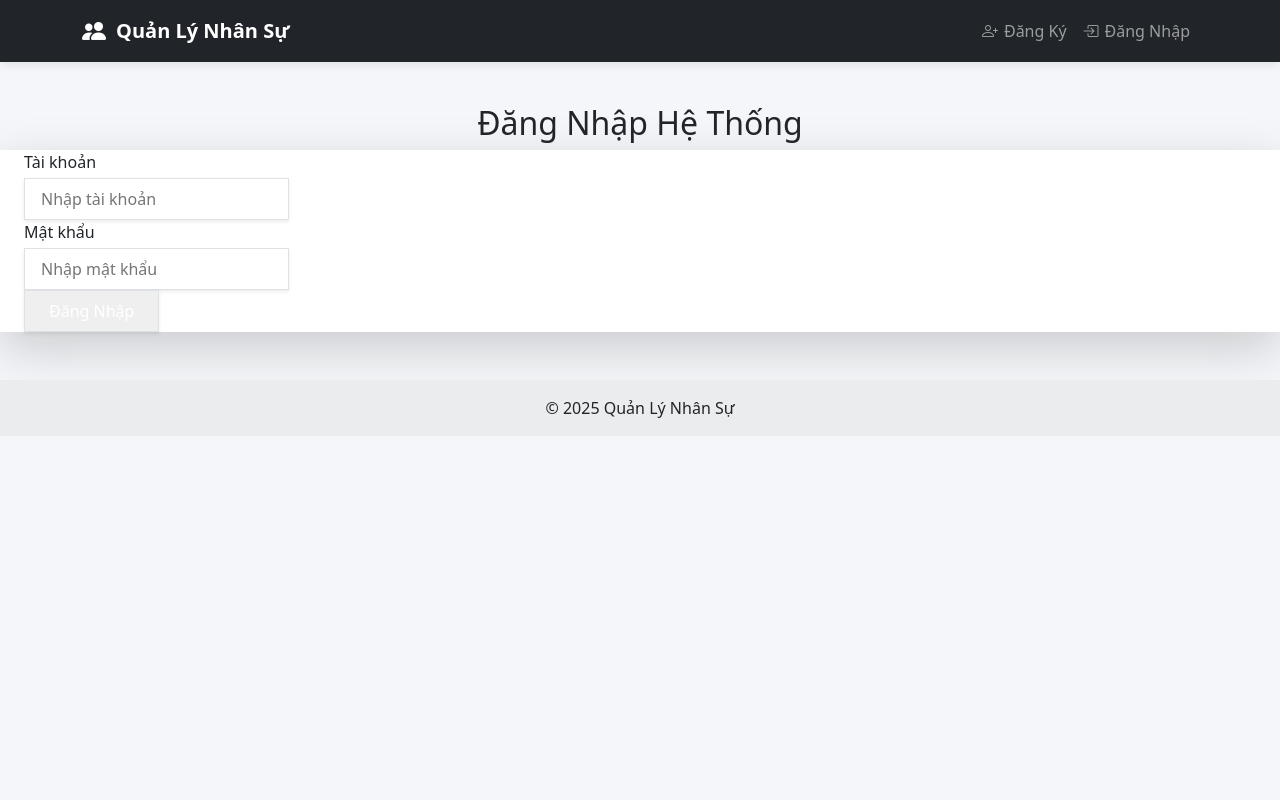
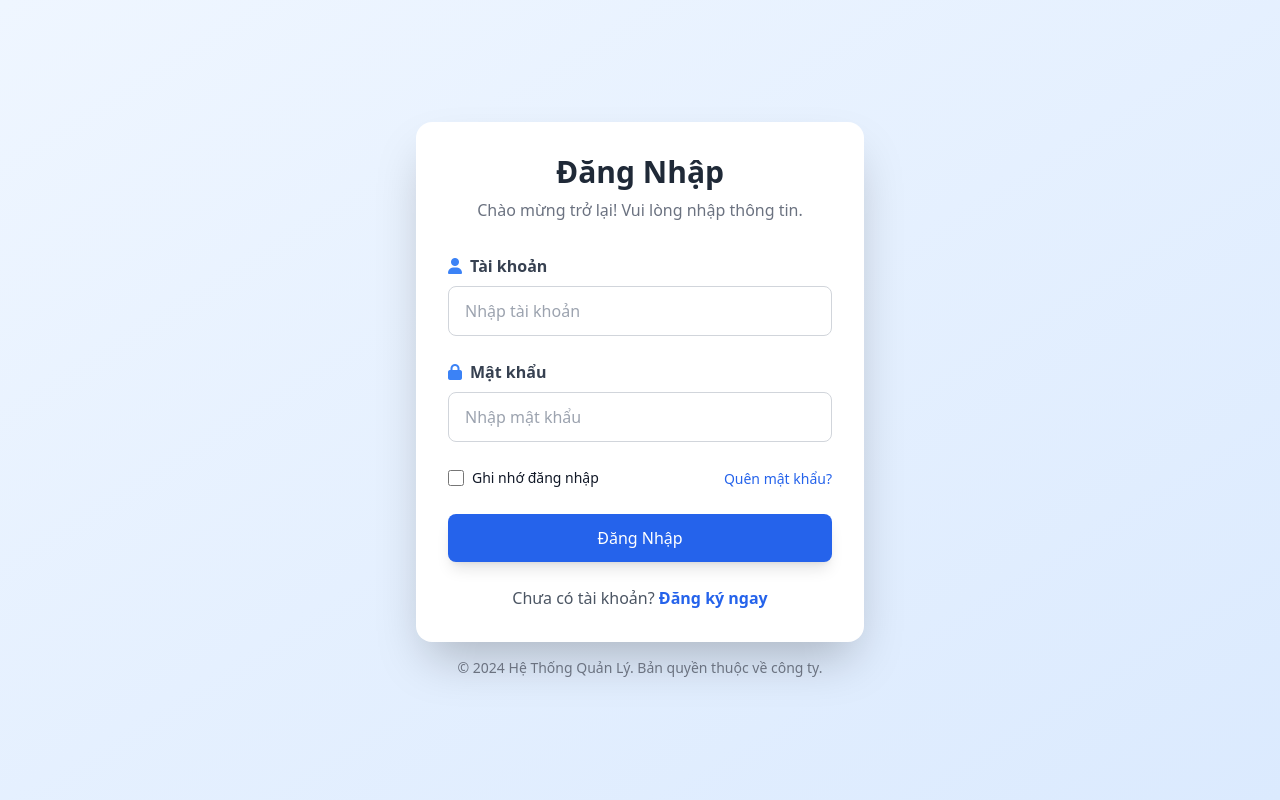
Before and after one commit to tyty2604/kiemtraphp, a PHP site: page / in a window 1280 px wide. Run offline with PHP 8.4, Linux system fonts and the light colour scheme; some libraries are stand-ins or nearby versions.

Commit message:
done 27/3

```diff
--- a/views/auth/login.php
+++ b/views/auth/login.php
@@ -1,66 +1,121 @@
-<?php require_once '../views/layouts/header.php'; ?>
-
-<div class="min-h-screen bg-gray-100 flex flex-col justify-center py-12 sm:px-6 lg:px-8">
-    <div class="sm:mx-auto sm:w-full sm:max-w-md">
-        <h2 class="mt-6 text-center text-3xl font-extrabold text-gray-900">
-            Đăng Nhập Hệ Thống
-        </h2>
+<!DOCTYPE html>
+<html lang="vi">
+<head>
+    <meta charset="UTF-8">
+    <meta name="viewport" content="width=device-width, initial-scale=1.0">
+    <title>Đăng Nhập Hệ Thống</title>
+    <script src="https://cdn.tailwindcss.com"></script>
+    <link href="https://cdnjs.cloudflare.com/ajax/libs/font-awesome/6.0.0-beta3/css/all.min.css" rel="stylesheet">
+</head>
+<body class="bg-gradient-to-br from-blue-50 to-blue-100 min-h-screen flex items-center justify-center px-4 py-8">
+    <div class="w-full max-w-md">
+        <div class="bg-white shadow-2xl rounded-2xl overflow-hidden">
+            <div class="p-8">
+                <div class="text-center mb-8">
+                    <h2 class="text-3xl font-bold text-gray-800 mb-2">Đăng Nhập</h2>
+                    <p class="text-gray-500">Chào mừng trở lại! Vui lòng nhập thông tin.</p>
                 </div>
 
-    <div class="mt-8 sm:mx-auto sm:w-full sm:max-w-md">
-        <div class="bg-white py-8 px-4 shadow-lg sm:rounded-lg sm:px-10">
                 <?php if (!empty($error)): ?>
-                <div class="bg-red-50 border border-red-400 text-red-700 px-4 py-3 rounded relative mb-4" role="alert">
-                    <span class="block sm:inline"><?php echo htmlspecialchars($error); ?></span>
+                    <div class="bg-red-50 border-l-4 border-red-500 text-red-700 p-4 mb-6" role="alert">
+                        <p class="font-bold">Lỗi đăng nhập</p>
+                        <p><?php echo htmlspecialchars($error); ?></p>
                     </div>
                 <?php endif; ?>
 
                 <?php if (isset($_GET['loggedout'])): ?>
-                <div class="bg-green-50 border border-green-400 text-green-700 px-4 py-3 rounded relative mb-4" role="alert">
-                    <span class="block sm:inline">Bạn đã đăng xuất thành công.</span>
+                    <div class="bg-green-50 border-l-4 border-green-500 text-green-700 p-4 mb-6" role="alert">
+                        <p>Bạn đã đăng xuất thành công.</p>
                     </div>
                 <?php endif; ?>
 
-            <form action="index.php?controller=auth&action=login" method="post" class="space-y-6">
-                <div>
-                    <label for="username" class="block text-sm font-medium text-gray-700">Tài khoản</label>
-                    <div class="mt-1">
+                <form action="index.php?controller=auth&action=login" method="post">
+                    <div class="mb-6">
+                        <label for="username" class="block text-gray-700 font-semibold mb-2">
+                            <i class="fas fa-user mr-2 text-blue-500"></i>Tài khoản
+                        </label>
                         <input
                             id="username"
                             name="username"
                             type="text"
                             required
-                            class="appearance-none block w-full px-3 py-2 border border-gray-300 rounded-md shadow-sm placeholder-gray-400 focus:outline-none focus:ring-indigo-500 focus:border-indigo-500 sm:text-sm"
                             placeholder="Nhập tài khoản"
+                            class="w-full px-4 py-3 border border-gray-300 rounded-lg focus:outline-none focus:ring-2 focus:ring-blue-500 transition duration-300"
                         >
                     </div>
-                </div>
 
-                <div>
-                    <label for="password" class="block text-sm font-medium text-gray-700">Mật khẩu</label>
-                    <div class="mt-1">
+                    <div class="mb-6">
+                        <label for="password" class="block text-gray-700 font-semibold mb-2">
+                            <i class="fas fa-lock mr-2 text-blue-500"></i>Mật khẩu
+                        </label>
                         <input
                             id="password"
                             name="password"
                             type="password"
                             required
-                            class="appearance-none block w-full px-3 py-2 border border-gray-300 rounded-md shadow-sm placeholder-gray-400 focus:outline-none focus:ring-indigo-500 focus:border-indigo-500 sm:text-sm"
                             placeholder="Nhập mật khẩu"
+                            class="w-full px-4 py-3 border border-gray-300 rounded-lg focus:outline-none focus:ring-2 focus:ring-blue-500 transition duration-300"
                         >
+                    </div>
+
+                    <div class="mb-6 flex items-center justify-between">
+                        <div class="flex items-center">
+                            <input
+                                id="remember"
+                                type="checkbox"
+                                class="h-4 w-4 text-blue-600 focus:ring-blue-500 border-gray-300 rounded"
+                            >
+                            <label for="remember" class="ml-2 block text-sm text-gray-900">
+                                Ghi nhớ đăng nhập
+                            </label>
+                        </div>
+                        <div>
+                            <a href="#" class="text-sm text-blue-600 hover:text-blue-800">
+                                Quên mật khẩu?
+                            </a>
                         </div>
                     </div>
 
-                <div>
                     <button
                         type="submit"
-                        class="w-full flex justify-center py-2 px-4 border border-transparent rounded-md shadow-sm text-sm font-medium text-white bg-indigo-600 hover:bg-indigo-700 focus:outline-none focus:ring-2 focus:ring-offset-2 focus:ring-indigo-500"
+                        class="w-full bg-blue-600 text-white py-3 rounded-lg hover:bg-blue-700 transition duration-300 ease-in-out transform hover:-translate-y-1 hover:scale-105 shadow-lg"
                     >
                         Đăng Nhập
                     </button>
-                </div>
                 </form>
+
+                <div class="mt-6 text-center">
+                    <p class="text-gray-600">
+                        Chưa có tài khoản?
+                        <a href="#" class="text-blue-600 hover:text-blue-800 font-semibold">
+                            Đăng ký ngay
+                        </a>
+                    </p>
                 </div>
             </div>
         </div>
 
-<?php require_once '../views/layouts/footer.php'; ?>
+        <div class="mt-4 text-center text-gray-500 text-sm">
+            © 2024 Hệ Thống Quản Lý. Bản quyền thuộc về công ty.
+        </div>
+    </div>
+
+    <script>
+        // Optional: Simple form validation
+        document.querySelector('form').addEventListener('submit', function(e) {
+            const username = document.getElementById('username');
+            const password = document.getElementById('password');
+
+            if (username.value.trim() === '') {
+                alert('Vui lòng nhập tài khoản');
+                e.preventDefault();
+            }
+
+            if (password.value.trim() === '') {
+                alert('Vui lòng nhập mật khẩu');
+                e.preventDefault();
+            }
+        });
+    </script>
+</body>
+</html>
```
Lines whose indentation alone changed are shown as unchanged.
